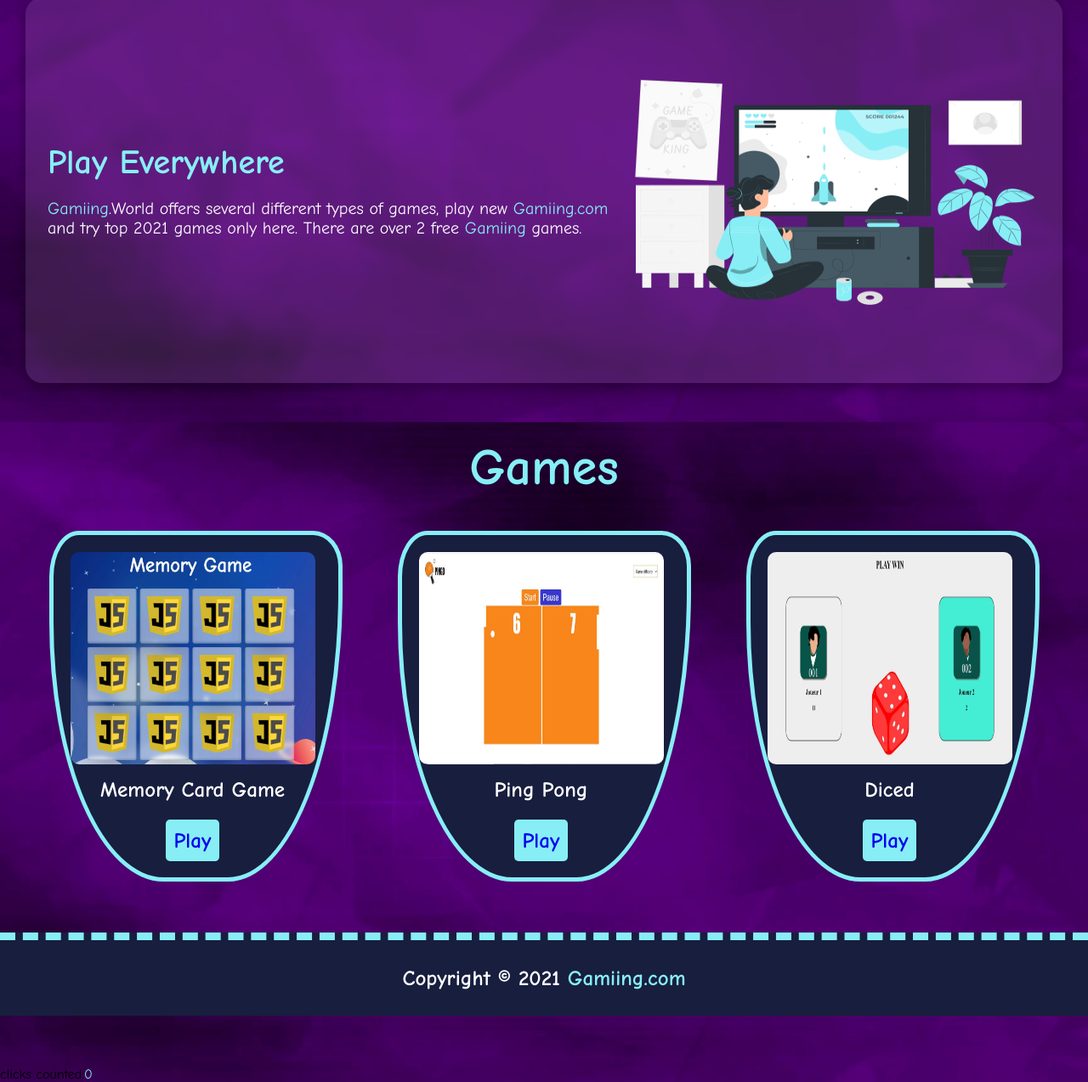
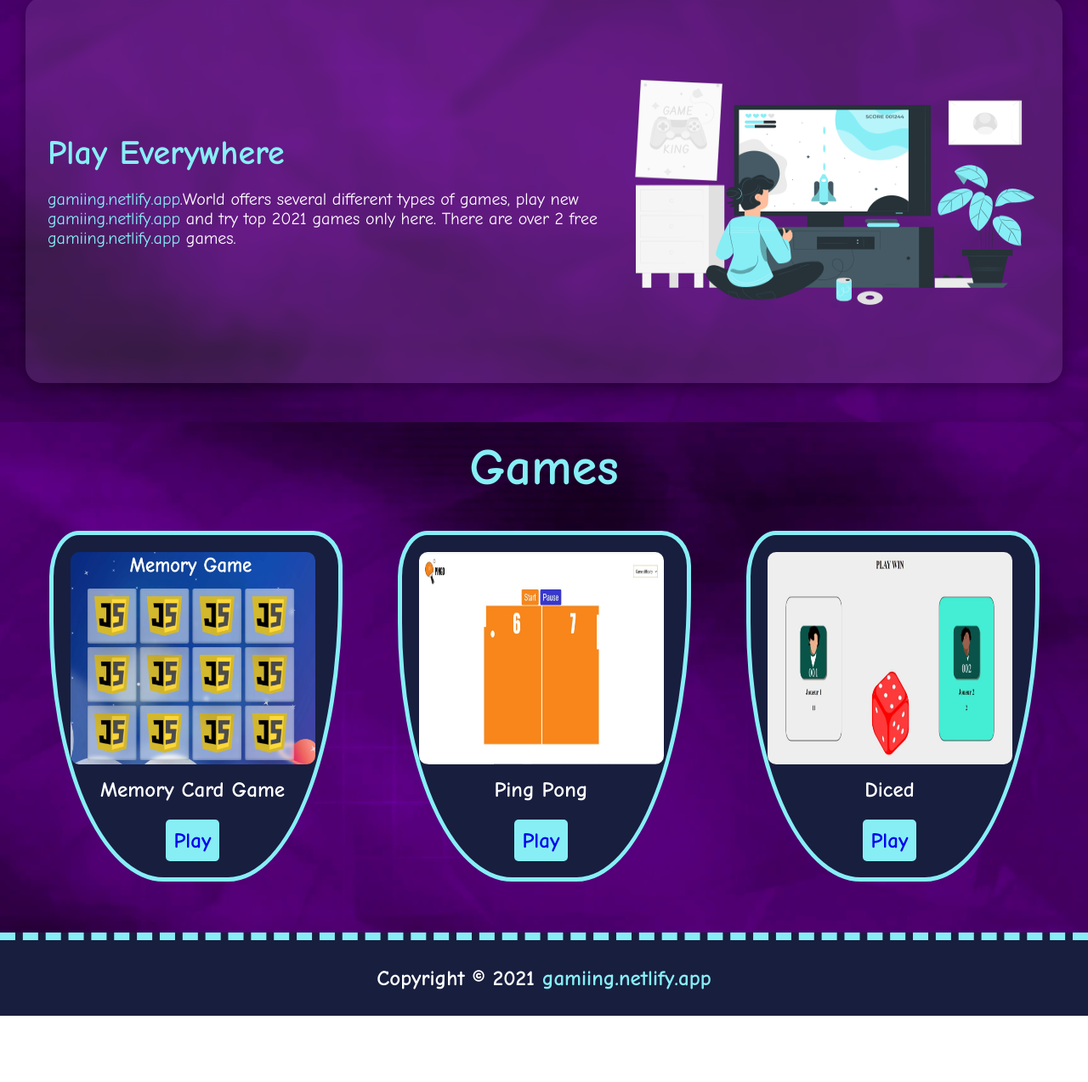
Before and after one commit to KhalidBoughaba/Memory-Card-Game, a plain HTML site: page index.html in a window 1280 px wide. Shown: the part 303-1577 px from the top of the page at 85% size. After the commit the page ends 1499 px from the top, so only its background shows below. Drawn offline with Linux system fonts and the light colour scheme.

Commit message:
modified gamiing

```diff
--- a/index.html
+++ b/index.html
@@ -18,8 +18,8 @@
     <main class="home">
         <article class="title">
             <h2>Play Everywhere</h2>
-            <p><span>Gamiing</span>.World offers several different types of games, play new <span>Gamiing.com</span> and try top 2021 games only here. There are over 2
-            free <span>Gamiing</span> games.</p>
+            <p><span>gamiing.netlify.app</span>.World offers several different types of games, play new <span>gamiing.netlify.app</span> and try top 2021 games only here. There are over 2
+            free <span>gamiing.netlify.app</span> games.</p>
         </article>
         <section class="img-game">
             <img class="gaming" src="./img/Gaming-pana.png" alt="">
@@ -57,20 +57,7 @@
 
         </section>
     </main>
-    <footer class="footer">Copyright © 2021 <span>Gamiing.com</span></footer>
+    <footer class="footer">Copyright © 2021 <span>gamiing.netlify.app</span></footer>
     <script src='js/main.js'></script>
 </body>
 </html>
-
-<html>
-
-<head>
-    <title>Click Counter</title>
-</head>
-
-<body>
-    clicks counted:<span id='clicks'>0</span>
-
-</body>
-
-</html
```
Also changed, not shown: Memory-Card-Game.html (+1 -1 lines), css/meyCard.css (+8 -1 lines).
